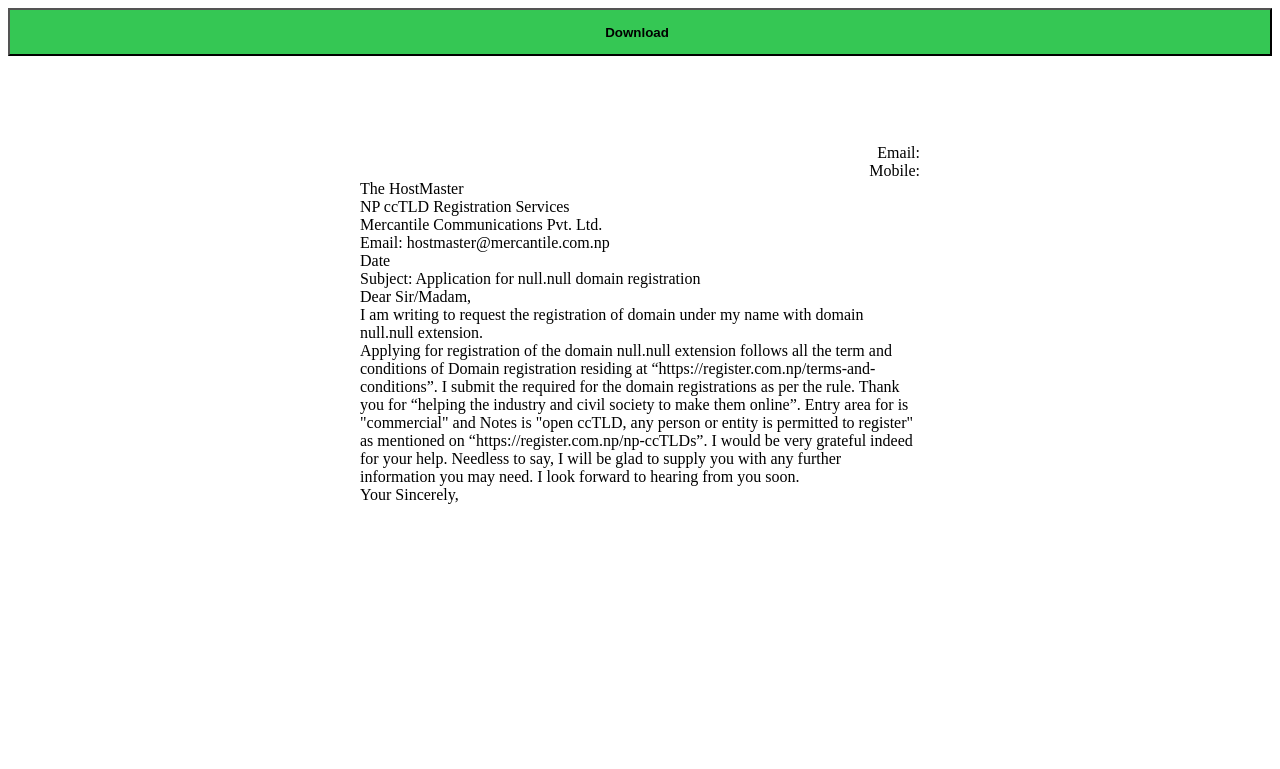
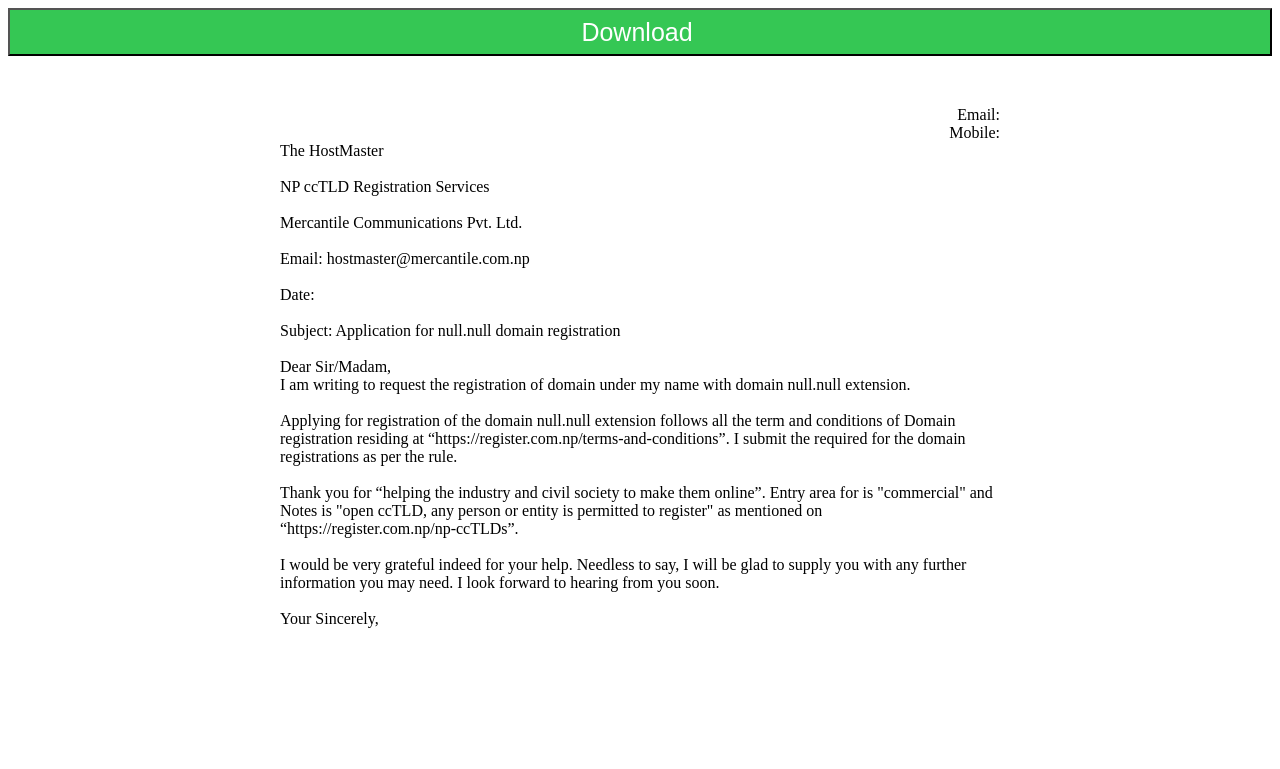
Before and after one commit to timus-mahrez/timus-mahrez.github.io, a plain HTML site: page css_assignment/Cover Letter Gene/direct.html in a window 1280 px wide. Drawn offline with Linux system fonts and the light colour scheme.

Commit message:
done
done

```diff
--- a/css_assignment/Cover Letter Gene/direct.html
+++ b/css_assignment/Cover Letter Gene/direct.html
@@ -9,30 +9,30 @@
 	<div class="container">
 
 		<div class="top">
-			<span class="name"></span><br>
-			Email: <span id="email"></span><br>
-			Mobile: <span id="mobile"></span><br>
+			<span class="name"></span><br/>
+			Email: <span id="email"></span><br/>
+			Mobile: <span id="mobile"></span><br/>
 		</div>
-	The HostMaster<br>
-	NP ccTLD Registration Services<br>
-	Mercantile Communications Pvt. Ltd.<br>
-	Email: hostmaster@mercantile.com.np<br>
+	The HostMaster<br/><br/>
+	NP ccTLD Registration Services<br/><br/>
+	Mercantile Communications Pvt. Ltd.<br/><br/>
+	Email: hostmaster@mercantile.com.np<br/><br/>
 
-	Date<br>
+	Date: <span class="date"></span><br/><br/>
 
-	Subject: Application for <span class="dom-extension">hello</span> domain registration<br>
+	Subject: Application for <span class="dom-extension">hello</span> domain registration<br/><br/>
 
-	Dear Sir/Madam,</br>
-	I am writing to request the registration of domain under my name <span class="name"></span> with domain <span class="dom-extension"></span> extension.<br>
+	Dear Sir/Madam,<br/>
+	I am writing to request the registration of domain under my name <span class="name"></span> with domain <span class="dom-extension"></span> extension.<br/><br/>
 
-	Applying for registration of the domain <span class="dom-extension"></span> extension follows all the term and conditions of Domain registration residing at “https://register.com.np/terms-and-conditions”. I submit the required for the domain registrations as per the rule.
+	Applying for registration of the domain <span class="dom-extension"></span> extension follows all the term and conditions of Domain registration residing at “https://register.com.np/terms-and-conditions”. I submit the required for the domain registrations as per the rule.<br/><br/>
 
-	Thank you for “helping the industry and civil society to make them online”. Entry area for <span id="just-domain-extension"></span> is "commercial" and Notes is "open ccTLD, any person or entity is permitted to register" as mentioned on “https://register.com.np/np-ccTLDs”.
+	Thank you for “helping the industry and civil society to make them online”. Entry area for <span id="just-domain-extension"></span> is "commercial" and Notes is "open ccTLD, any person or entity is permitted to register" as mentioned on “https://register.com.np/np-ccTLDs”.<br/><br/>
 
-	I would be very grateful indeed for your help. Needless to say, I will be glad to supply you with any further information you may need. I look forward to hearing from you soon.</br>
+	I would be very grateful indeed for your help. Needless to say, I will be glad to supply you with any further information you may need. I look forward to hearing from you soon.<br/><br/>
 
-	Your Sincerely,</br>
-	<span class="name"></span><br>
+	Your Sincerely,<br/>
+	<span class="name"></span><br/>
 
 
 	<script src="main.js"></script>
--- a/css_assignment/Cover Letter Gene/stylee.css
+++ b/css_assignment/Cover Letter Gene/stylee.css
@@ -1,7 +1,7 @@
 .container {
-	width: 35rem;
+	width: 45rem;
 	height: 40rem;
-	margin:3% auto;
+	margin: auto;
 }
 .top{
 	text-align: right;
@@ -12,9 +12,11 @@
 input[type="submit"]{
 	padding-left: 0;
 	background-color: #35c754;
-    font-weight: bold;
+  font-weight: lighter;
 	margin-bottom: 2rem;
-	width: 100%;
+  width: 100%;
+  font-size: 25px;
 	height: 3rem;
-	cursor: pointer;
+  cursor: pointer;
+  color: white;
 }
```
Also changed, not shown: css_assignment/Cover Letter Gene/index.html (+1 -1 lines).
